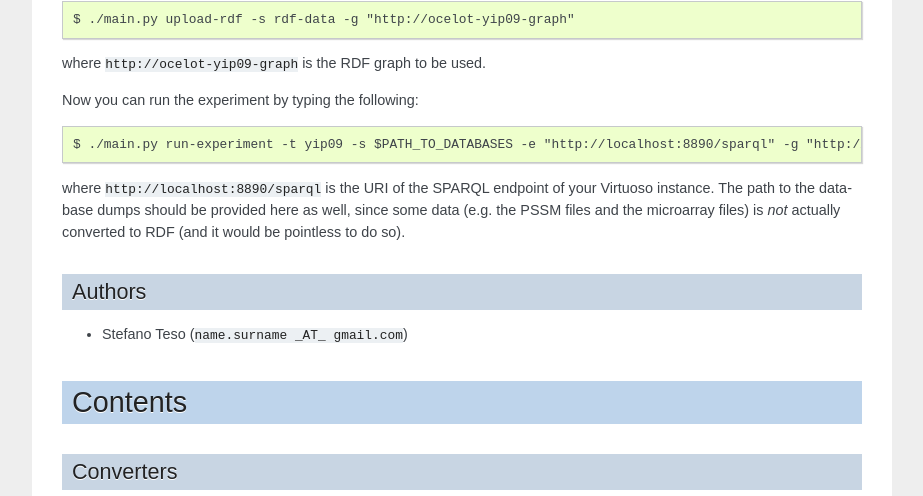
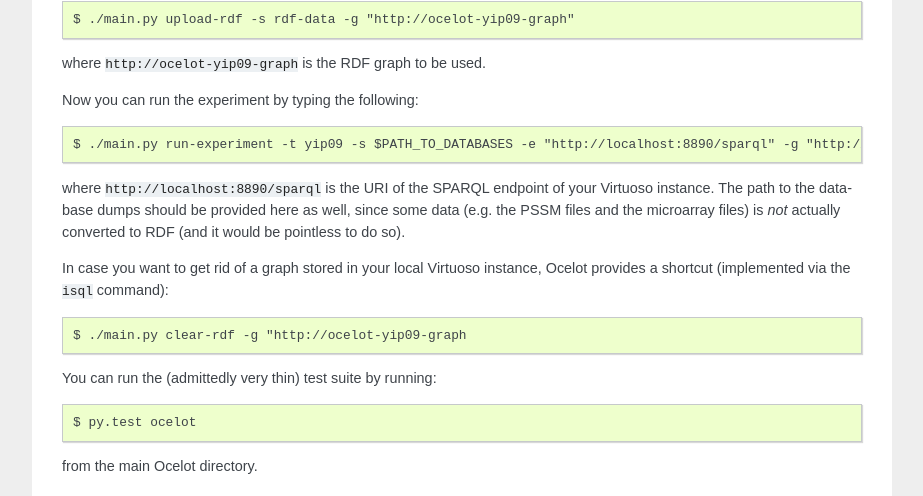
Before and after one commit to stefanoteso/ocelot, a Sphinx documentation site: the page built from docs/source/index.rst, in a window 1280 px wide and 900 px high, scrolled down 1430 px, cut to the strip 0-496 px from the top of the window. Shown: the whole strip, without its empty margins (198-1121 px from the left). Built offline with Sphinx 7.4.7, drawn with Linux system fonts in a browser that asks for light colours; formulas are drawn with MathJax 3.

Commit message:
docs: a couple more suggestion.

```diff
--- a/docs/source/index.rst
+++ b/docs/source/index.rst
@@ -91,6 +91,17 @@ where ``http://localhost:8890/sparql`` is the URI of the SPARQL endpoint of
 your Virtuoso instance. The path to the database dumps should be provided here
 as well, since some data (e.g. the PSSM files and the microarray files) is
 *not* actually converted to RDF (and it would be pointless to do so).
+
+In case you want to get rid of a graph stored in your local Virtuoso instance,
+Ocelot provides a shortcut (implemented via the ``isql`` command)::
+
+    $ ./main.py clear-rdf -g "http://ocelot-yip09-graph
+
+You can run the (admittedly very thin) test suite by running::
+
+    $ py.test ocelot
+
+from the main Ocelot directory.
 
 Authors
 -------
```
